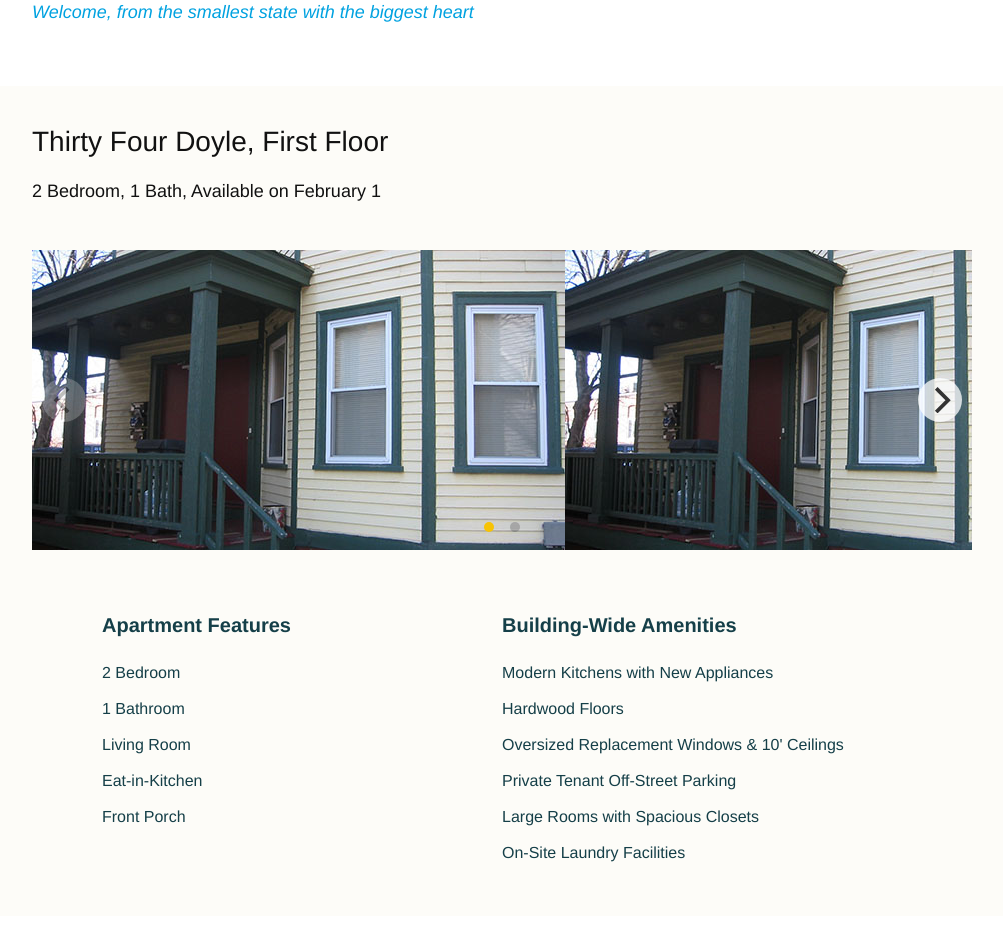
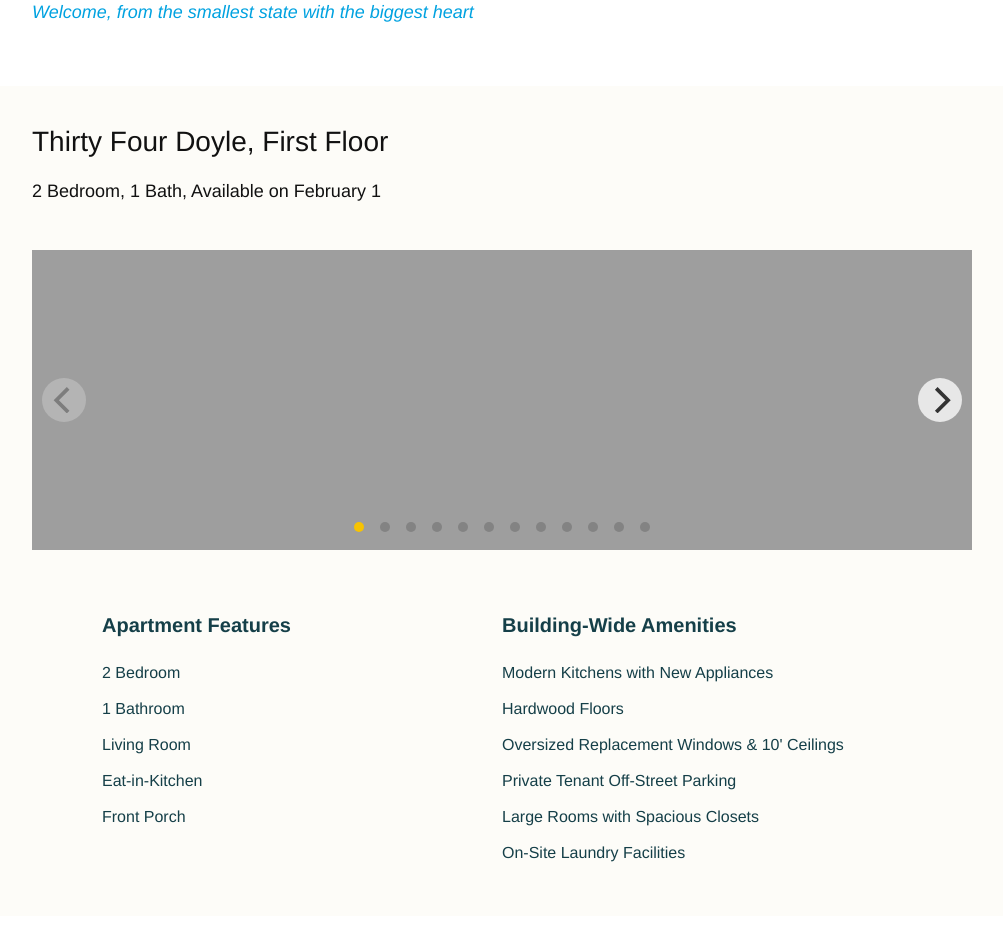
Before and after one commit to alexandreaco/maggiesrentals.github.io, a Jekyll site: the page built from _apartments/34-doyle-first-floor.markdown, in a window 1280 px wide. Shown: the part 488-1440 px from the top of the page, without its empty margins (138-1141 px from the left). Built offline with Jekyll 4.4.1, drawn with Linux system fonts in a browser that asks for light colours.

Commit message:
Updated 34 Doyle First Floor

```diff
--- a/_apartments/34-doyle-first-floor.markdown
+++ b/_apartments/34-doyle-first-floor.markdown
@@ -2,16 +2,36 @@
 title: Thirty Four Doyle, First Floor
 date: 2017-01-14 17:22:00 Z
 slideshow:
-- image: "/uploads/34_1.jpg"
+- image: "/uploads/IMG_0051.JPG"
   description: Photo
-- image: "/uploads/34_1.jpg"
+- image: "/uploads/IMG_0053.JPG"
   description: Photo two
+- image: "/uploads/IMG_0057.JPG"
+  description:
+- image: "/uploads/IMG_0060.JPG"
+  description:
+- image: "/uploads/IMG_0061.JPG"
+  description:
+- image: "/uploads/IMG_0066.JPG"
+  description:
+- image: "/uploads/IMG_0075.JPG"
+  description:
+- image: "/uploads/IMG_0076.JPG"
+  description:
+- image: "/uploads/IMG_0077.JPG"
+  description:
+- image: "/uploads/IMG_0094.JPG"
+  description:
+- image: "/uploads/IMG_0098.JPG"
+  description:
+- image: "/uploads/IMG_0106.JPG"
+  description:
 building: Thirty Four Doyle Avenue
 is available: true
+floor: first floor
 bedrooms: 2
 bathrooms: 1
 available at: 2017-02-01 00:00:00 Z
-floor: first floor
 layout: apartment
 ---
 
```
